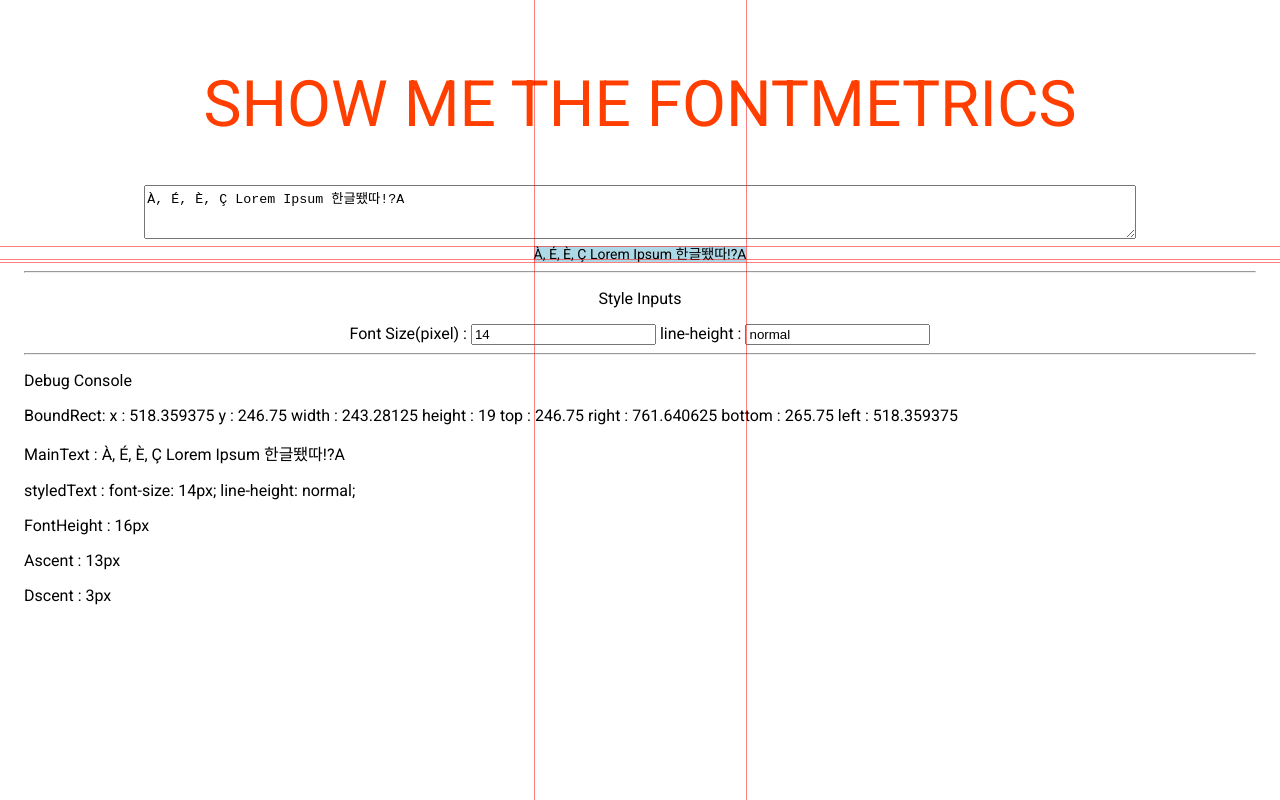
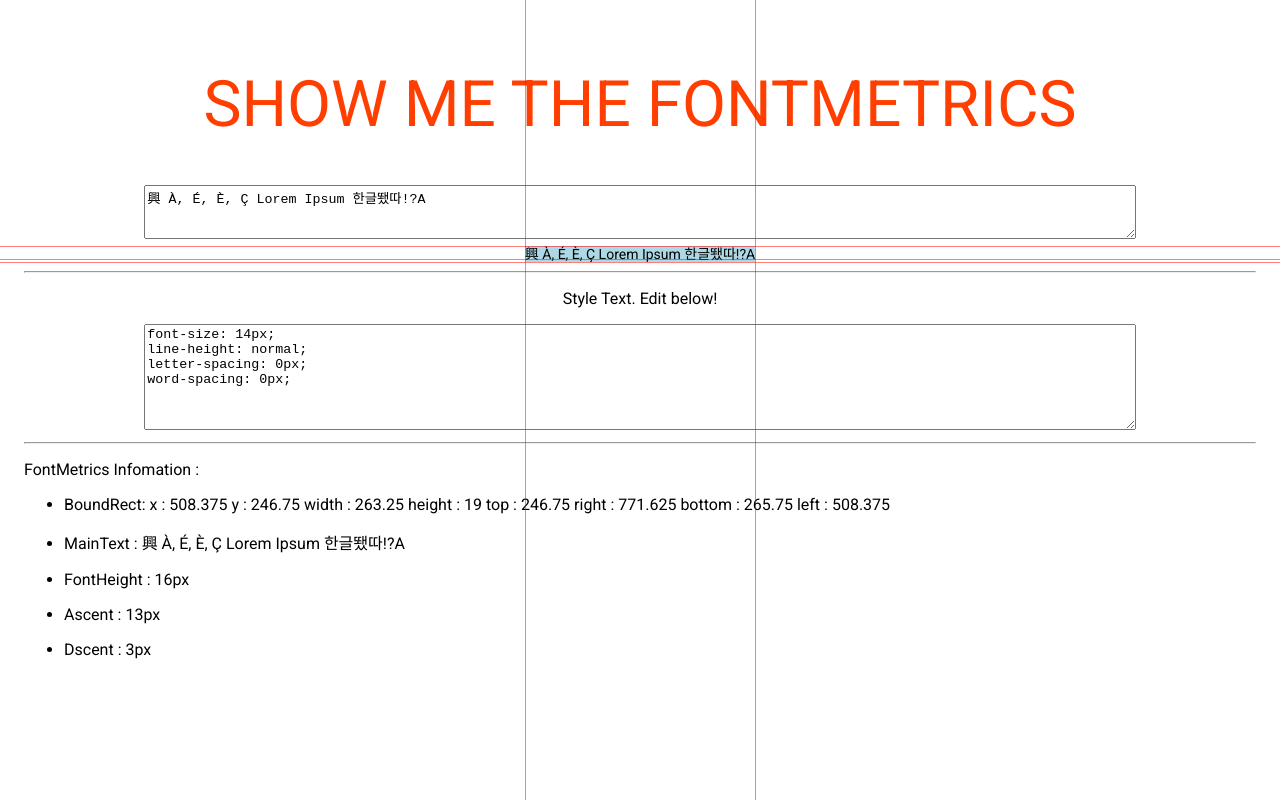
Before and after one commit to taroguru/showfontmetrics, a Svelte app in the folder showfontmetrics/: page / in a window 1280 px wide. Built offline with nearby package versions, Linux system fonts and the light colour scheme; the HTML template or start-up script is replaced by a standard one.

Commit message:
apply styletext

```diff
--- a/showfontmetrics/src/App.svelte
+++ b/showfontmetrics/src/App.svelte
@@ -21,7 +21,7 @@
 
 	//Properties
 	let mainText: string;
-	mainText='À, É, È, Ç Lorem Ipsum 한글뙜따!?A';
+	mainText='興 À, É, È, Ç Lorem Ipsum 한글뙜따!?A';
 
 	//스타일 관련 텍스트
 	let fontSize: number	= 14;
@@ -35,11 +35,13 @@
 	async function applyFontStyle(){
 		styledTextArea.applyFontStyleModule();
 		styledText=styledTextArea.getAppliedStyle();
+		drawRectGuideLine();
+	}
+
+	async function drawRectGuideLine(){
 		boundRect = toString(styledTextArea.getSpanElement().getBoundingClientRect());
-
 		await tick();	//화면 갱신을 기다리자.
 		positionLine();
-
 	}
 
 	function positionLine(){
@@ -53,7 +55,6 @@
 		let baseilneHeight = styledTextArea.getBaselineHeight();
 		let newLinePos = styledTextArea.getSpanElement().getBoundingClientRect().bottom -  baseilneHeight;
 		baselineElement.style.top = newLinePos + "px" ;
-
 
 		fontHeight = styledTextArea.getSpanElement().getBoundingClientRect().bottom - styledTextArea.getSpanElement().getBoundingClientRect().top;
 		ascent = fontHeight - baseilneHeight;
@@ -98,17 +99,20 @@
 <main>
 	<div class="mainForm">
 		<h1>{name}</h1>
-		<StyledTextArea on:input={applyFontStyle} bind:mainText={mainText} fontSize={fontSize} lineHeight={lineHeight} bind:this={styledTextArea} />
+		<StyledTextArea bind:mainText={mainText} fontSize={fontSize} lineHeight={lineHeight} appliedStyle={styledText} bind:this={styledTextArea} />
 	</div>
 	<hr>
 	<div class="StyleInputs">
-		<p>Style Inputs</p>
-		<label for="inputFontSize">Font Size(pixel) : </label>
-		<input id="inputFontSize" type="text" bind:value={fontSize} on:input={applyFontStyle} />
+		<p>Style Text. Edit below!</p>
+		<textarea id="StyleTextArea" bind:value={styledText} on:input={drawRectGuideLine}/>
+		<!-- not sued items-->
+		<div hidden>
+			<label for="inputFontSize">Font Size(pixel) : Not Use!</label>
+			<input id="inputFontSize" type="text" bind:value={fontSize} on:input={applyFontStyle} />
 
-		<label for="inputLineHeight">line-height : </label>
-		<input id="inputLineHeight" type="text" bind:value={lineHeight} on:change={applyFontStyle} />
-
+			<label for="inputLineHeight">line-height : Not Use! </label>
+			<input id="inputLineHeight" type="text" bind:value={lineHeight} on:change={applyFontStyle} />
+		</div>
 <!--
 		<label for="inputFontURL">Font URL:</label>
 		<input id="inputFontURL" type="text" value={fontURL} on:change={e=>fontURL=e.target.value} />
@@ -116,13 +120,14 @@
 	</div>
 	<hr>
 	<div class="DebugConsole">
-		<p>Debug Console</p>
-		<p>BoundRect: {boundRect}</p>
-		<p>MainText : {mainText}</p>
-		<p>styledText : {styledText}</p>
-		<p>FontHeight : {fontHeight}px</p>
-		<p>Ascent : {ascent}px</p>
-		<p>Dscent : {descent}px</p>
+		<p>FontMetrics Infomation : </p>
+		<ul>
+			<li><p>BoundRect: {boundRect}</p></li>
+			<li><p>MainText : {mainText}</p></li>
+			<li><p>FontHeight : {fontHeight}px</p></li>
+			<li><p>Ascent : {ascent}px</p></li>
+			<li><p>Dscent : {descent}px</p></li>
+		</ul>
 	</div>
 
 </main>
@@ -164,4 +169,9 @@
 		height:1px;
 		width:100%
 	}
+
+	#StyleTextArea {
+		height:100px;
+		width:80%;
+	}
 </style>
--- a/showfontmetrics/src/StyledTextArea.svelte
+++ b/showfontmetrics/src/StyledTextArea.svelte
@@ -4,7 +4,7 @@
     export let fontSize: number;
     export let lineHeight: string;
     let textAreaElement: Element;
-    let appliedStyle: string;
+    export let appliedStyle: string;
     let spanElement: Element;
 
     export function getSpanElement(): Element{
@@ -20,11 +20,15 @@
     }
 
 	export function applyFontStyleModule(){
-		appliedStyle=`
-			font-size: ${fontSize}px;
-            line-height: ${lineHeight};
-		`;
+		appliedStyle=`font-size: ${fontSize}px;
+line-height: ${lineHeight};
+letter-spacing: 0px;
+word-spacing: 0px;`;
 	}
+
+    export function setAppliedStyle(style: string) {
+        appliedStyle = style;
+    }
 
     export function getBaselineHeight(): number {
         let bottomY = spanElement.getBoundingClientRect().bottom;//viewport pos of bottom of el
```
